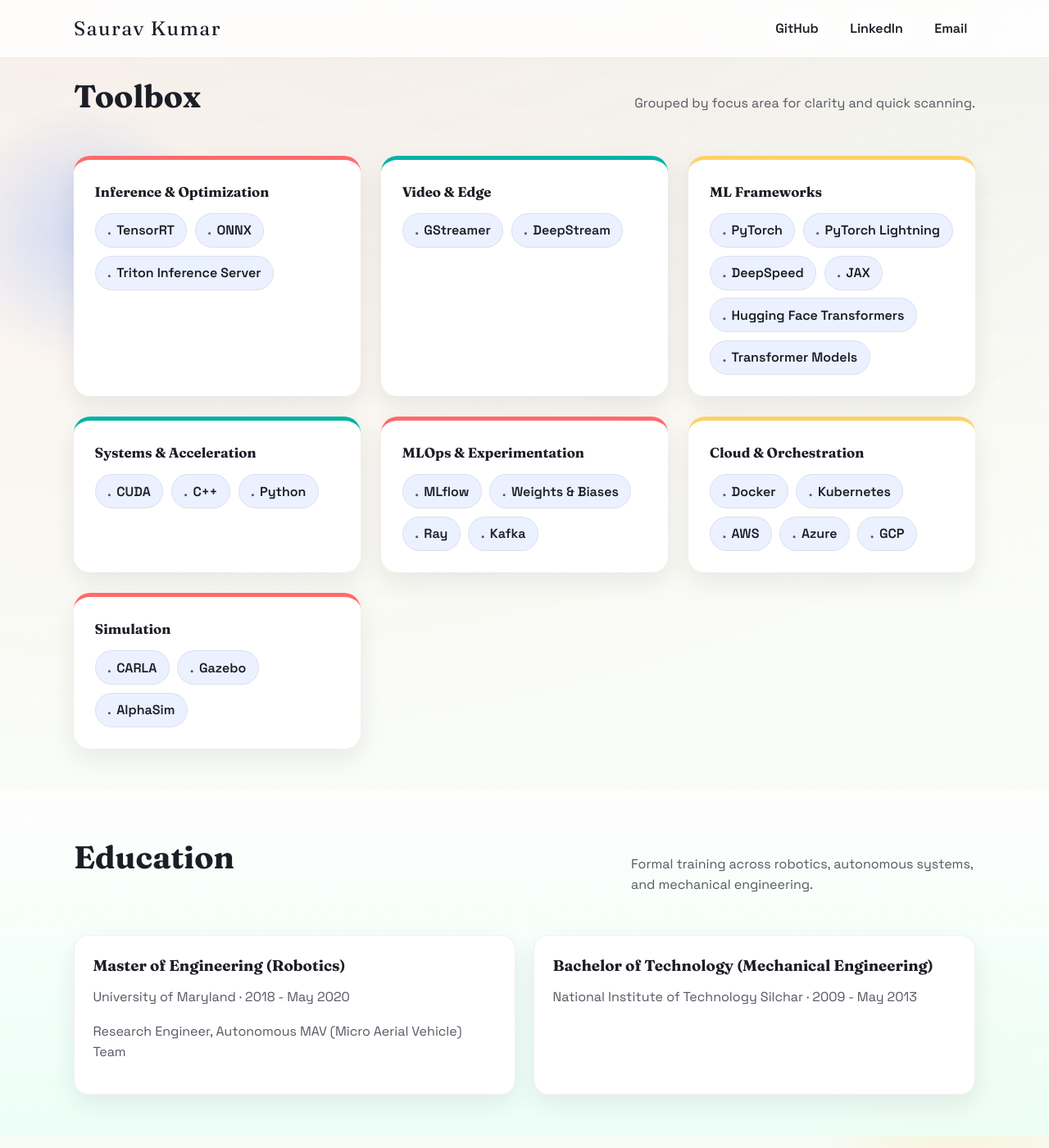
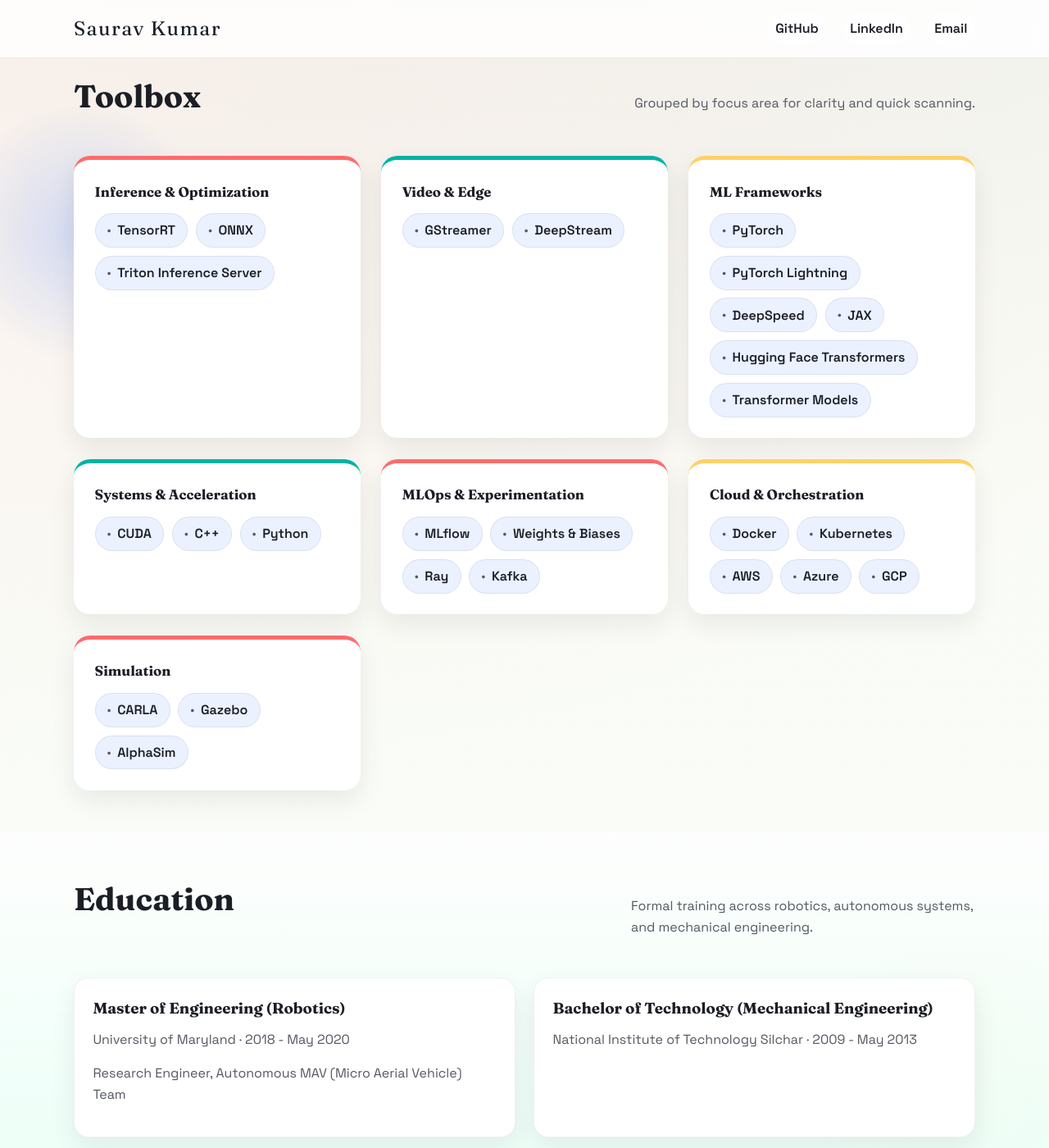
Before and after one commit to sauravkdeo/sauravkdeo.github.io, a Jekyll site: the page built from index.html, in a window 1280 px wide and 1400 px high, scrolled down 2023 px. Shown: the whole window at 82% size. Built offline with Jekyll 4.4.1, drawn with Linux system fonts in a browser that asks for light colours.

Commit message:
Improve tool pill dot visibility

```diff
--- a/css/main.scss
+++ b/css/main.scss
@@ -539,10 +539,12 @@
 }
 
 .tool-pill::before {
-    content: ".";
-    margin-right: 0.4rem;
+    content: "·";
+    margin-right: 0.5rem;
     color: var(--muted);
     font-weight: 700;
+    font-size: 1.2rem;
+    line-height: 0;
 }
 
 .callout-section {
```
